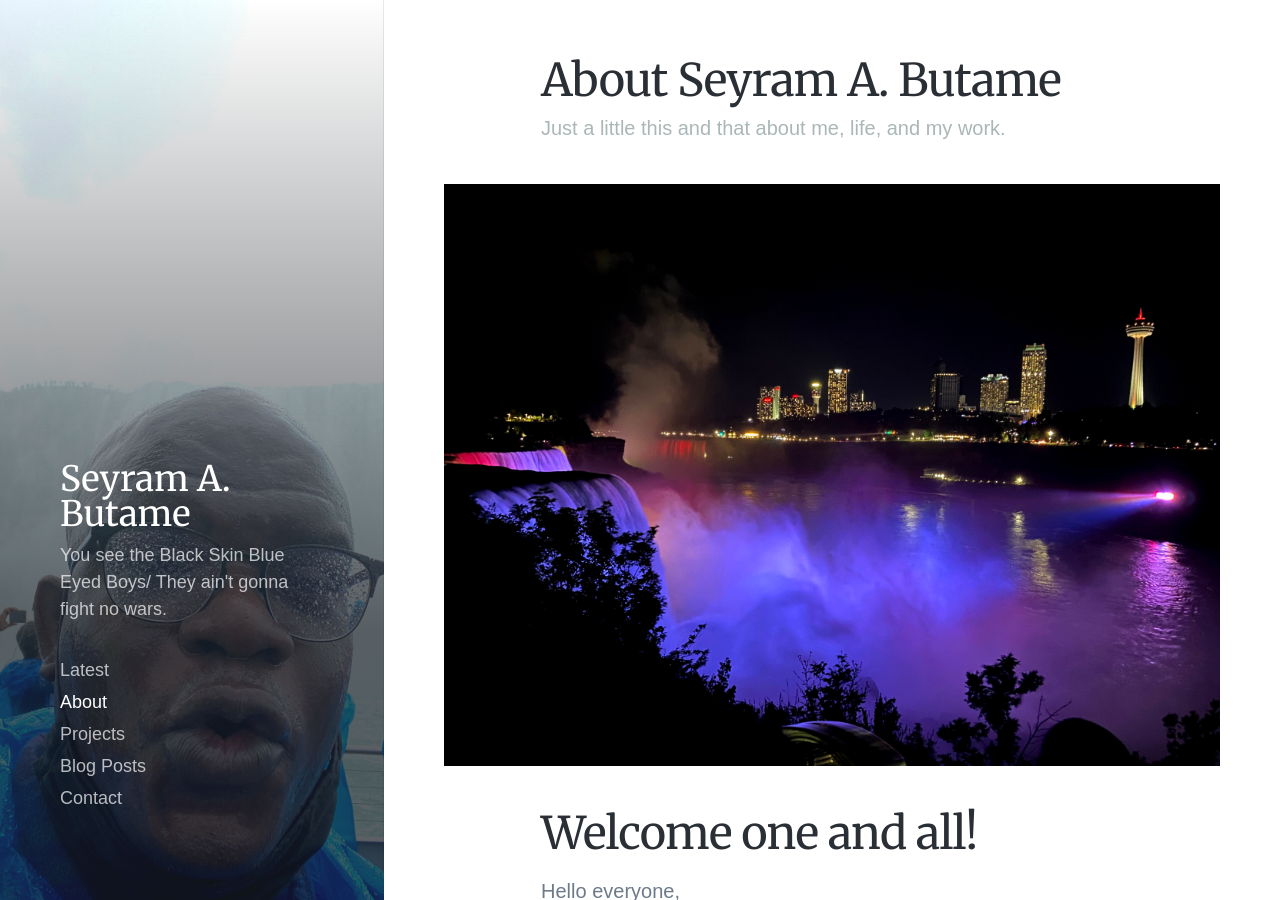
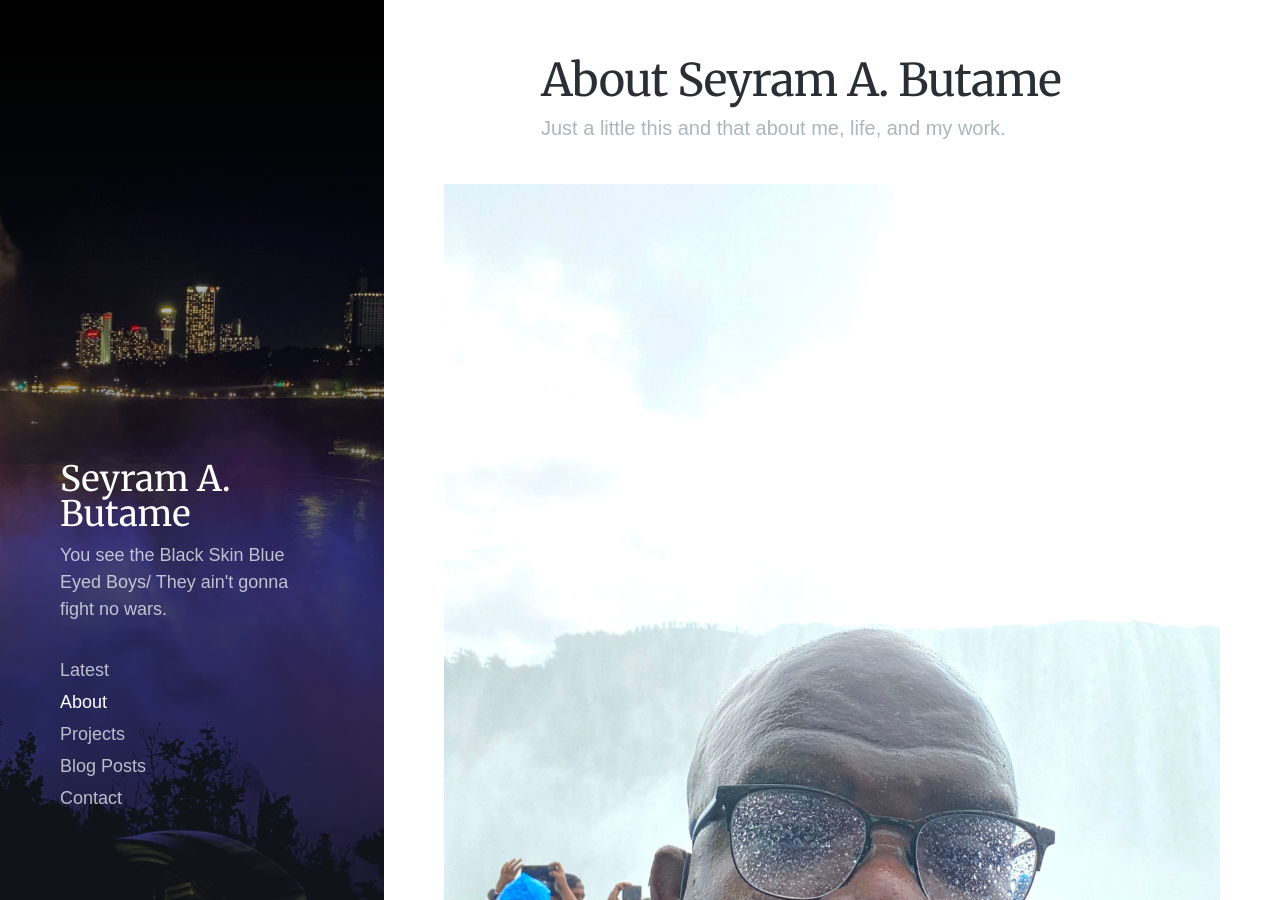
Before and after one commit to butames/blog.github.io, a Jekyll site: the page built from _pages/about.md, in a window 1280 px wide and 900 px high. Built offline with Jekyll 4.4.1, drawn with Linux system fonts in a browser that asks for light colours; nearby versions of some CDN libraries; some web fonts are replaced.

Commit message:
Update about.md

```diff
--- a/_pages/about.md
+++ b/_pages/about.md
@@ -2,10 +2,10 @@
 title: About Seyram A. Butame
 subtitle: Just a little this and that about me, life, and my work.
 description: Just a little this and that about me, life, and my work.
-featured_image: /images/about/about-portrait.jpg
+featured_image: /images/about/about-niagarafalls.jpg
 ---
 
-![](/images/about/about-niagarafalls.jpg)
+![](/images/about/about-portrait.jpg)
 
 ## Welcome one and all!
 
```
